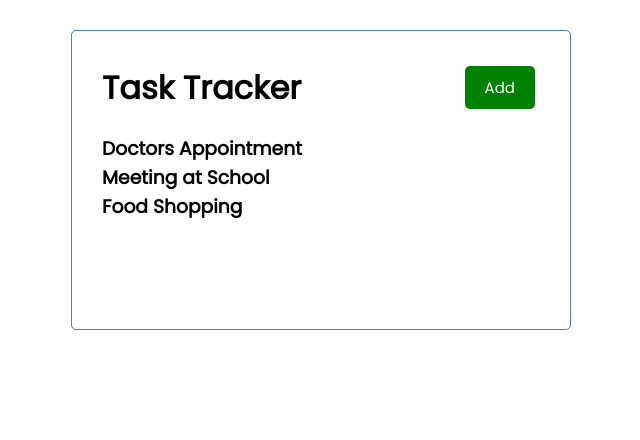
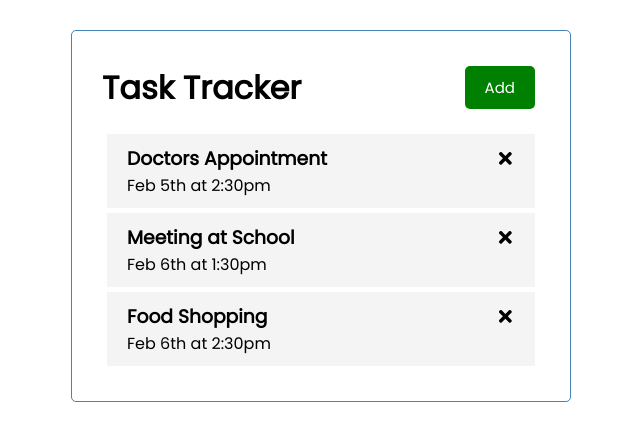
Before and after one commit to NicoGiuliani/react-task-tracker, a React (Create React App) app: page / in a window 1280 px wide. Shown: the top 440 px of the page, without its empty margins (319-959 px from the left). Built offline with nearby package versions, Linux system fonts and the light colour scheme.

Commit message:
Working on UI

```diff
--- a/package.json
+++ b/package.json
@@ -8,6 +8,7 @@
     "@testing-library/user-event": "^13.5.0",
     "react": "^18.2.0",
     "react-dom": "^18.2.0",
+    "react-icons": "^4.7.1",
     "react-scripts": "5.0.1",
     "web-vitals": "^2.1.4"
   },
--- a/src/App.js
+++ b/src/App.js
@@ -1,11 +1,33 @@
+import { useState } from 'react'
 import Header from './components/Header';
 import Tasks from './components/Tasks';
 
 function App() {
+  const [tasks, setTasks] = useState([
+    {
+        id: 1,
+        text: 'Doctors Appointment',
+        day: 'Feb 5th at 2:30pm',
+        reminder: true,
+    },
+    {
+        id: 2,
+        text: 'Meeting at School',
+        day: 'Feb 6th at 1:30pm',
+        reminder: true,
+    },
+    {
+        id: 3,
+        text: 'Food Shopping',
+        day: 'Feb 6th at 2:30pm',
+        reminder: false,
+    }
+    ])
+
   return (
     <div className="container">
       <Header />
-      <Tasks />
+      <Tasks tasks={tasks}/>
     </div>
   )
 }
--- /dev/null
+++ b/src/components/Task.js
@@ -0,0 +1,13 @@
+import { FaTimes } from 'react-icons/fa'
+
+const Task = ({ task }) => {
+  return (
+    <div className="task">
+      <h3>{task.text} <FaTimes /></h3>
+      <p>{task.day}</p>
+
+    </div>
+  )
+}
+
+export default Task
--- a/src/components/Tasks.js
+++ b/src/components/Tasks.js
@@ -1,29 +1,10 @@
-const tasks = [
-    {
-        id: 1,
-        text: 'Doctors Appointment',
-        day: 'Feb 5th at 2:30pm',
-        reminder: true,
-    },
-    {
-        id: 2,
-        text: 'Meeting at School',
-        day: 'Feb 6th at 1:30pm',
-        reminder: true,
-    },
-    {
-        id: 3,
-        text: 'Food Shopping',
-        day: 'Feb 6th at 2:30pm',
-        reminder: false,
-    }
-]
+import Task from './Task'
 
-const Tasks = () => {
+const Tasks = ({ tasks }) => {
     return (
         <>
             {tasks.map(task => (
-            <h3 key={task.id}>{task.text}</h3>
+                <Task key={task.id} task={task} />
             ))}
         </>
     )
```
Also changed, not shown: 1 other file (tests, documents, lock files or other folders). Lines whose indentation alone changed are shown as unchanged.
